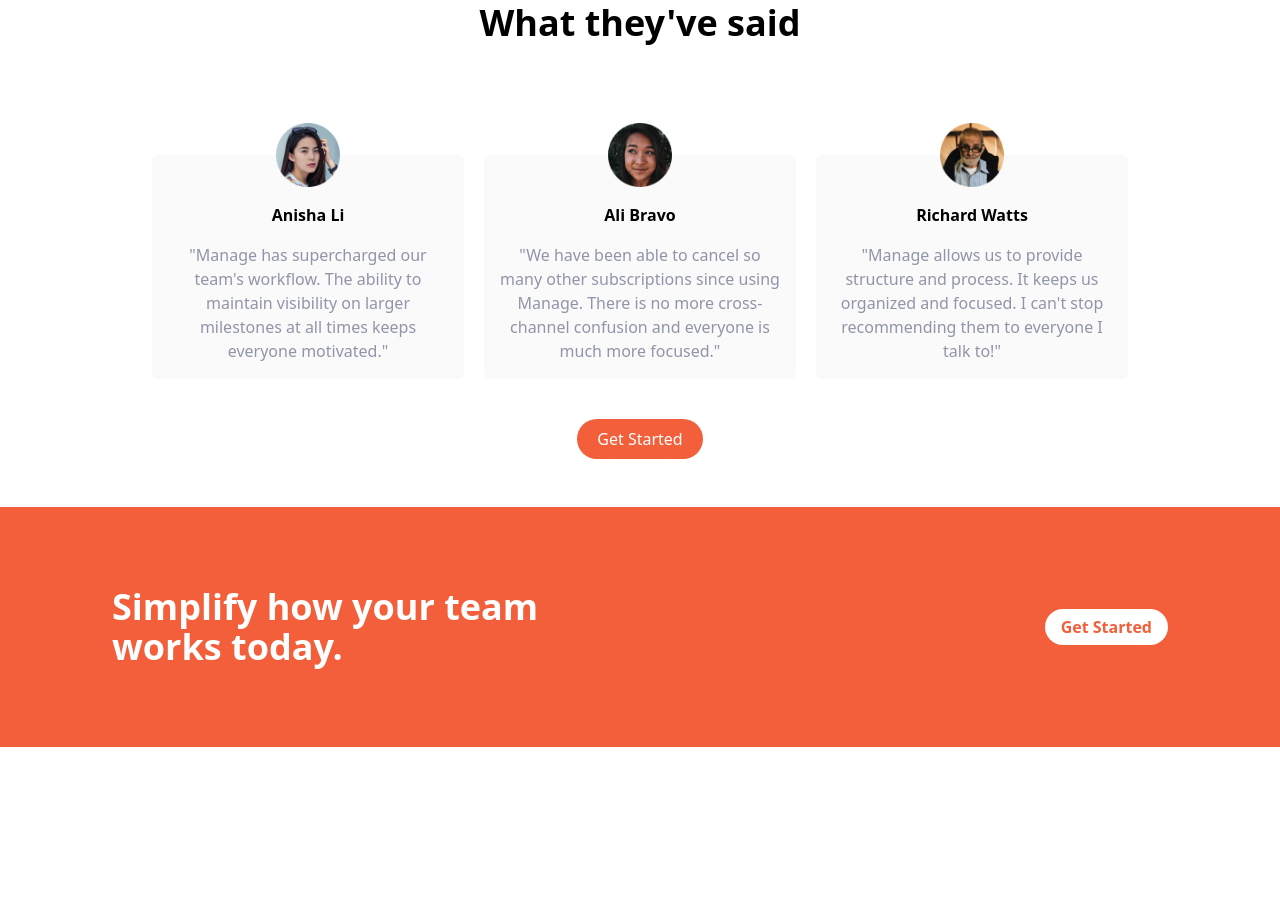
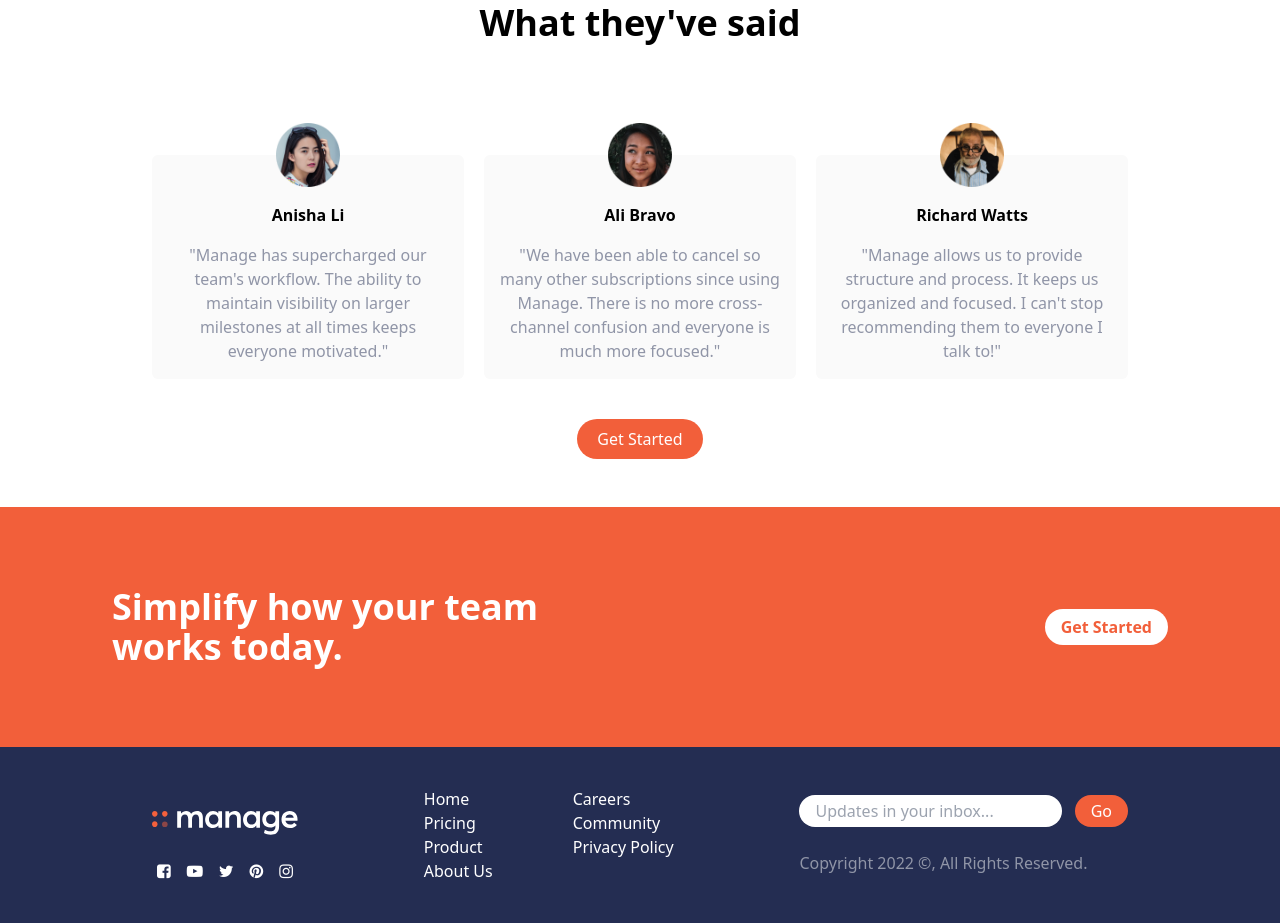
Before and after one commit to halakhellow/tailwind-manage-app, a website: page index.html in a window 1280 px wide. Shown: the part 1233-2156 px from the top of the page. Before the commit the page ends 1980 px from the top, so only its background shows below. Drawn offline with Linux system fonts and the light colour scheme.

Commit message:
add footer elements with tailwind classes

```diff
--- a/index.html
+++ b/index.html
@@ -5,6 +5,10 @@
     <meta http-equiv="X-UA-Compatible" content="IE=edge" />
     <meta name="viewport" content="width=device-width, initial-scale=1.0" />
     <link rel="stylesheet" href="./dist/output.css" />
+    <link
+      rel="stylesheet"
+      href="https://cdnjs.cloudflare.com/ajax/libs/font-awesome/4.7.0/css/font-awesome.min.css"
+    />
     <title>Manage Landing Page</title>
   </head>
   <body>
@@ -199,5 +203,59 @@
         Get Started
       </button>
     </section>
+    <footer class="bg-darkBlue p-10">
+      <div
+        class="container mx-auto flex flex-col-reverse items-center justify-between space-y-10 md:flex-row md:space-y-0"
+      >
+        <div
+          class="flex flex-col-reverse items-center justify-between space-y-6 md:flex-col"
+        >
+          <p class="mt-4 text-center text-darkGrayishBlue md:hidden">
+            Copyright 2022 ©, All Rights Reserved.
+          </p>
+          <div class="mt-4 md:mt-0">
+            <img src="./images/logo-white.svg" alt="logo" />
+          </div>
+          <div class="flex space-x-4 text-white">
+            <a href="#"><i class="fa fa-facebook-square"></i></a>
+            <a href="#"><i class="fa fa-youtube-play"></i></a>
+            <a href="#"><i class="fa fa-twitter"></i></a>
+            <a href="#"><i class="fa fa-pinterest"></i></a>
+            <a href="#"><i class="fa fa-instagram"></i></a>
+          </div>
+        </div>
+        <div class="flex justify-between space-x-20 text-white md:items-start">
+          <div class="flex flex-col">
+            <a href="#" class="hover:text-brightRedSupLight">Home</a>
+            <a href="#" class="hover:text-brightRedSupLight">Pricing</a>
+            <a href="#" class="hover:text-brightRedSupLight">Product</a>
+            <a href="#" class="hover:text-brightRedSupLight">About Us</a>
+          </div>
+          <div class="flex flex-col">
+            <a href="#" class="hover:text-brightRedSupLight">Careers</a>
+            <a href="#" class="hover:text-brightRedSupLight">Community</a>
+            <a href="#" class="hover:text-brightRedSupLight">Privacy Policy</a>
+          </div>
+        </div>
+        <div class="flex flex-col justify-between space-y-6">
+          <div>
+            <input
+              type="text"
+              placeholder="Updates in your inbox..."
+              class="mr-2 rounded-full px-4 py-1 focus:outline-none"
+            />
+            <button
+              class="rounded-full bg-brightRed px-4 py-1 text-white hover:bg-brightRedLight hover:duration-500"
+            >
+              Go
+            </button>
+          </div>
+
+          <p class="hidden text-darkGrayishBlue md:block">
+            Copyright 2022 ©, All Rights Reserved.
+          </p>
+        </div>
+      </div>
+    </footer>
   </body>
 </html>
```
Also changed, not shown: dist/output.css.
